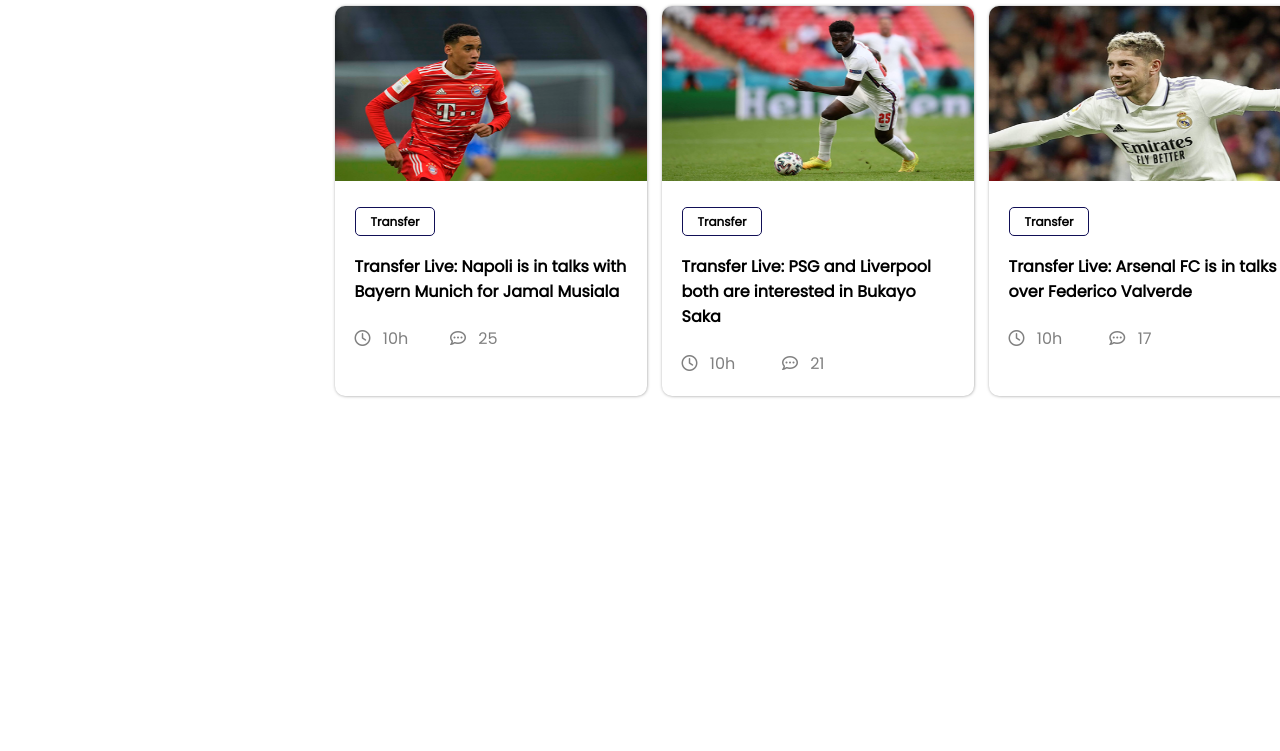
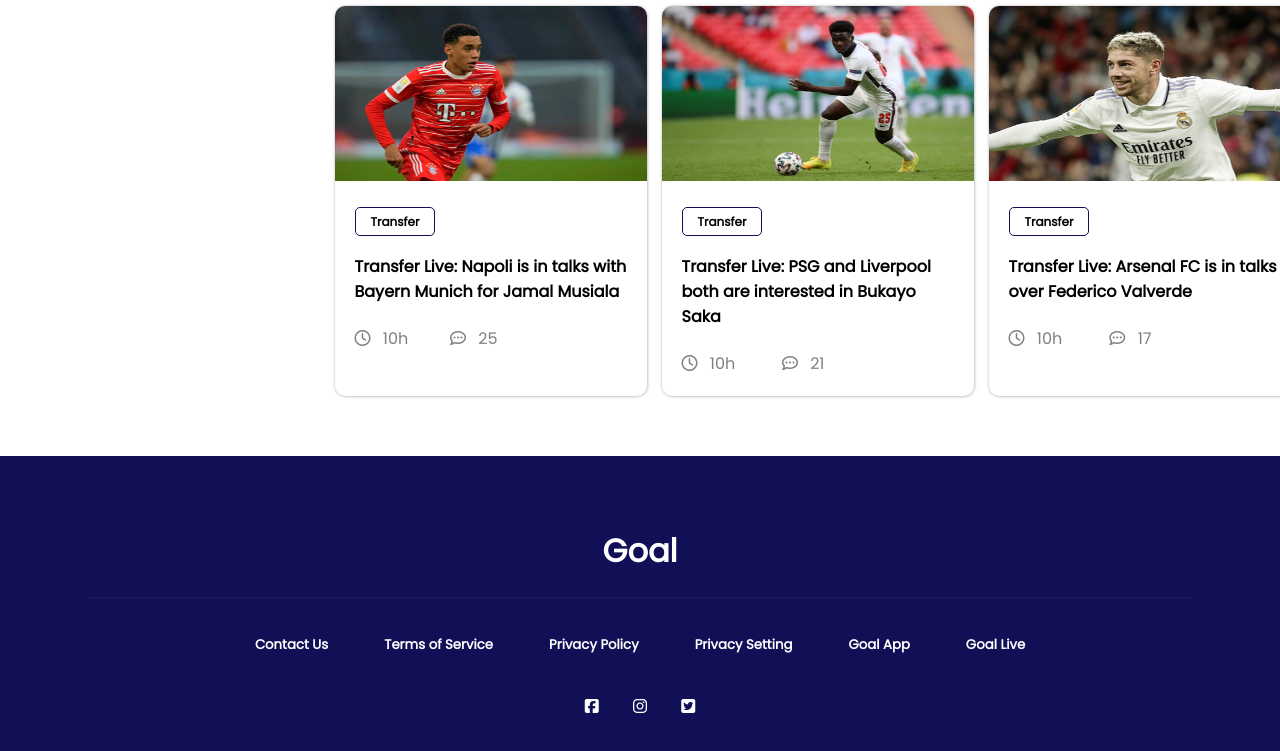
Before and after one commit to Taklema/assignment-4, a plain HTML site: page index.html in a window 1280 px wide. Shown: the part 1581-2332 px from the top of the page. Before the commit the page ends 2037 px from the top, so only its background shows below. Drawn offline with Linux system fonts and the light colour scheme.

Commit message:
'fourth commit

```diff
--- a/index.html
+++ b/index.html
@@ -228,10 +228,23 @@
         </section>
     </main>
     <footer>
-        <div>
-
+        <div class="footer-title">
+            <h1>Goal</h1>
         </div>
-        <div></div>
+        <hr>
+        <div class="footer-options">
+            <h5>Contact Us</h5>
+            <h5>Terms of Service</h5>
+            <h5>Privacy Policy</h5>
+            <h5>Privacy Setting</h5>
+            <h5>Goal App</h5>
+            <h5>Goal Live</h5>
+        </div>
+        <div class="footer-icons">
+            <i class="fa-brands fa-square-facebook"></i>
+            <i class="fa-brands fa-instagram"></i>
+            <i class="fa-brands fa-square-twitter"></i>
+        </div>
     </footer>
 
 </body>
--- a/style/style.css
+++ b/style/style.css
@@ -4,6 +4,7 @@ body{
 font-family: 'Lato', sans-serif;
 font-family: 'Open Sans', sans-serif;
 font-family: 'Poppins', sans-serif;
+margin: 0px;
 }
 main{
     display: flex;
@@ -188,3 +189,30 @@ main{
     height: 26px;
     color: grey;
 }
+footer{
+    width: 100%;
+    /* height: 444px; */
+    background-color: #110F56;
+    padding: 50px 10px 50px 0px;
+    /* margin: -10px 0px -10px -08px; */
+    text-align: center;
+    color: white;
+}
+.footer-title h1{
+    font-weight: 600;
+}
+.footer-options{
+    display: flex;
+    justify-content: center;
+}
+footer .footer-options h5{
+    margin: 28px;
+}
+hr{
+    width: 1100px;
+    height: 0px;
+    border: 1px solid rgba(98, 97, 97, 0.1);
+}
+.footer-icons i{
+    margin: 15px;
+}
```
Also changed, not shown: matches.html (+19 -1 lines).
